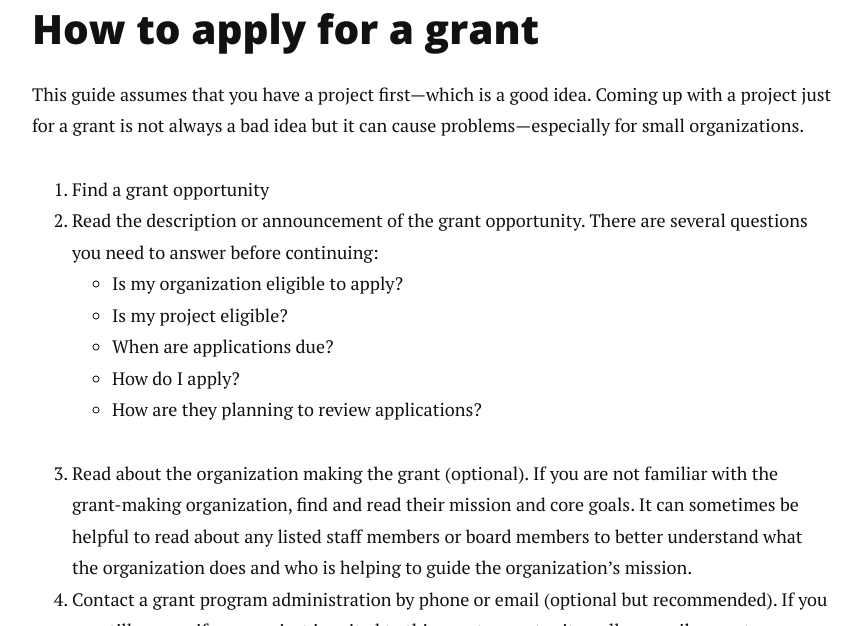
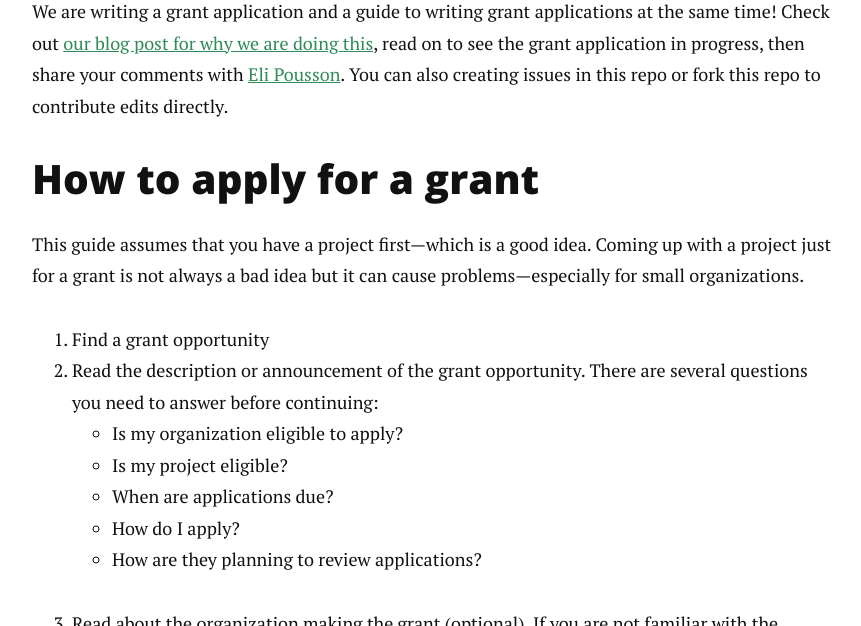
Before and after one commit to localpreservation/localpreservation.github.io, a Jekyll site: the page built from 2016-ncptt-media-grant.md, in a window 1280 px wide and 900 px high, cut to the strip 274-900 px from the top of the window. Shown: the whole strip, without its empty margins (208-1069 px from the left). Built offline with Jekyll 4.4.1, drawn with Linux system fonts in a browser that asks for light colours; nearby versions of some CDN libraries; Markdown is read by kramdown in place of the engine named in the settings; some of the changed text lies outside the part shown.

Commit message:
Corrected page title, added introduction

```diff
--- a/2016-ncptt-media-grant.md
+++ b/2016-ncptt-media-grant.md
@@ -1,8 +1,10 @@
 ---
 layout: default
-title: Background
+title: 2016 NCPTT Media Grant
 permalink: /2016-ncptt-media-grant/
 ---
+
+We are writing a grant application and a guide to writing grant applications at the same time! Check out [our blog post for why we are doing this]({{ site.url }}/blog/ncptt-media-grant-application/), read on to see the grant application in progress, then share your comments with [Eli Pousson](http://twitter.com/elipousson). You can also creating issues in this repo or fork this repo to contribute edits directly.
 
 ## How to apply for a grant
 
@@ -28,6 +30,13 @@
 
 One last step: send thank-you notes to anyone who helped you with the grant application and mark your calendar for the date when you expect you might hear back.
 
+# NCPTT 2016 Media Grant Application
+
+## Project Title
+
+Local Preservation School
+
+- Should we give this project a tagline or a longer more descriptive title?
 
 ## Project Abstract: Tell us about this project in 100 words or less
 
```
